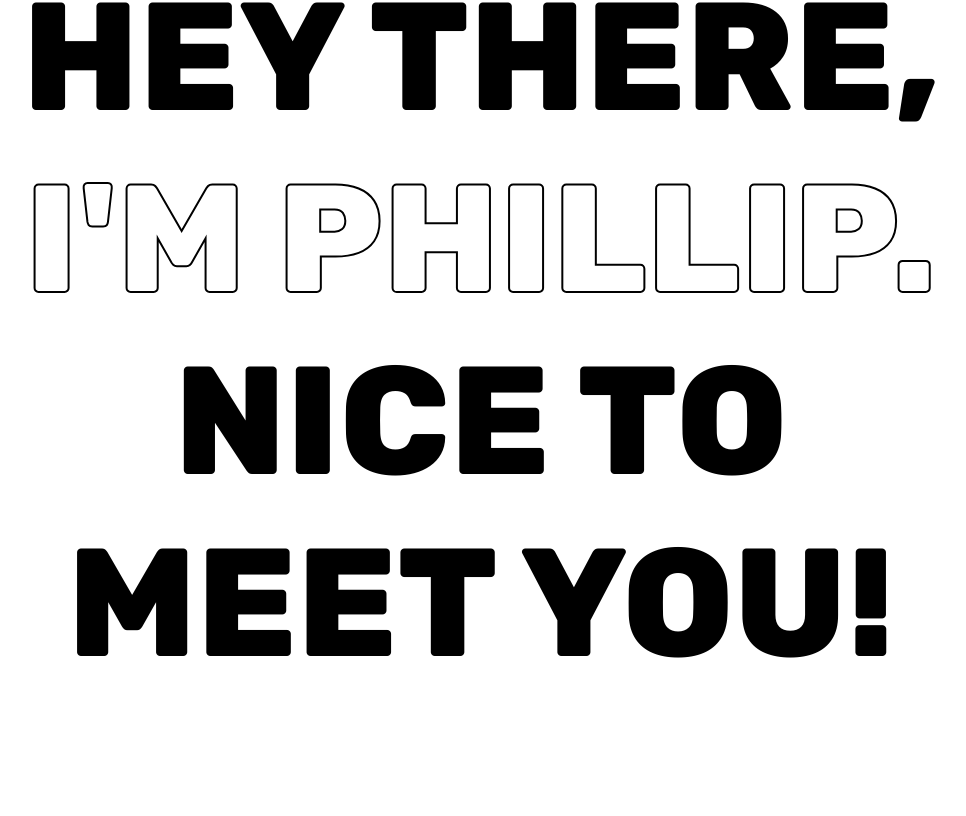
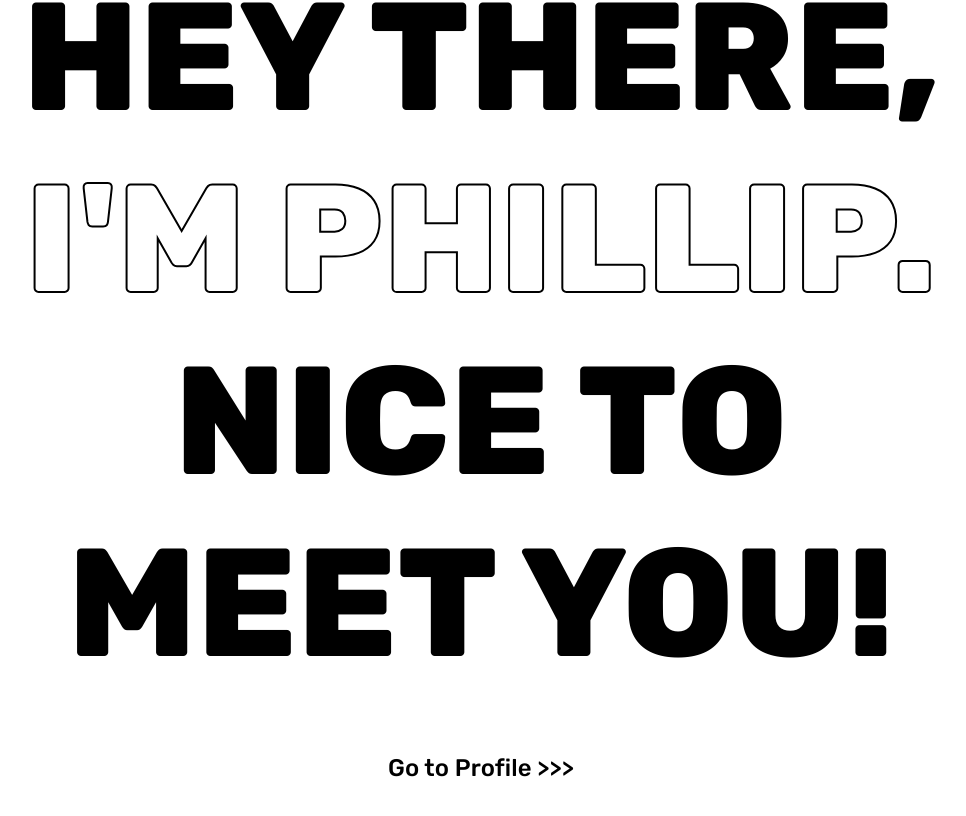
Before and after one commit to P-Oliomonte/phillip-oehlenberg, a Next.js app: page / in a window 1280 px wide. Shown: the part 588-1404 px from the top of the page, without its empty margins (159-1125 px from the left). Before the commit the page ends 1378 px from the top, so only its background shows below. Built offline with nearby package versions, Linux system fonts and the light colour scheme.

Commit message:
Finish Home

```diff
--- a/pages/index.js
+++ b/pages/index.js
@@ -1,5 +1,6 @@
-import styled from "styled-components";
+import styled, { keyframes } from "styled-components";
 import Image from "next/image";
+import Link from "next/link";
 
 export default function Home() {
   return (
@@ -9,15 +10,24 @@ export default function Home() {
           src="/logo_icon_ani_complete_small.webp"
           alt="header-animation"
           fill
+          priority
+          unoptimized
         />
       </ImageWrapper>
       <Headline>
         HEY THERE, <HeadlineHighlight>I&apos;M PHILLIP.</HeadlineHighlight> NICE
         TO MEET YOU!
       </Headline>
+      <StyledLink href="/profile">Go to Profile &gt;&gt;&gt;</StyledLink>
     </HeaderContainer>
   );
 }
+
+const breatheAnimation = keyframes`
+0% {letter-spacing: 0;}
+50% {letter-spacing: 0.03rem;}
+100% {letter-spacing: 0;}
+`;
 
 const HeaderContainer = styled.div`
   margin: 0 auto;
@@ -25,7 +35,7 @@ const HeaderContainer = styled.div`
   right: 0;
   width: 92vw;
   margin-top: 7rem;
-  margin-bottom: 6rem;
+  margin-bottom: 7rem;
   position: static;
   display: grid;
   grid-template-rows: auto auto;
@@ -57,3 +67,15 @@ const HeadlineHighlight = styled.span`
   color: #fff;
   -webkit-text-stroke: 2px #000;
 `;
+
+const StyledLink = styled(Link)`
+  position: relative;
+  top: 2.5rem;
+  font-size: min(4.5vw, 1.5rem);
+  font-weight: 500;
+  text-decoration: none;
+  color: #000;
+  animation-name: ${breatheAnimation};
+  animation-duration: 1s;
+  animation-iteration-count: infinite;
+`;
```
